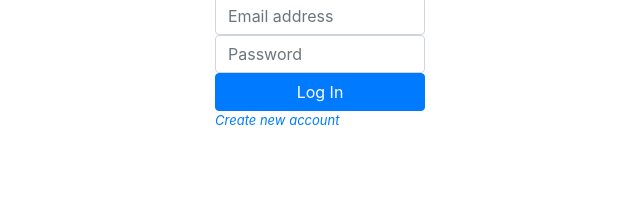
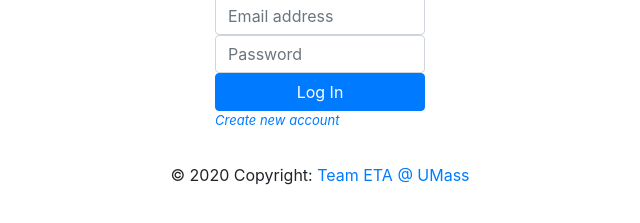
Before and after one commit to KSilverman/cs326-final-eta, a website: page static/index.html in a window 1280 px wide. Shown: the part 253-476 px from the top of the page, without its empty margins (320-960 px from the left). Drawn offline with nearby package versions, Linux system fonts and the light colour scheme.

Commit message:
added footer to login page and created empty milestone1 markdown file

```diff
--- a/static/index.html
+++ b/static/index.html
@@ -29,6 +29,12 @@
 			<div class="col"><p style="font-size: small; text-align: left;"><a href="index.html"><em>Create new account</em></a></p></div></div>
 		</div>
 
+		<div class="row">
+			<div class="col py-3 mb-2 text-center footer-copyright">
+				© 2020 Copyright:<a href="#"> Team ETA @ UMass</a>
+			</div>
+		</div>
+
 	</div>
 
 	<script src="https://code.jquery.com/jquery-3.4.1.slim.min.js" integrity="sha384-J6qa4849blE2+poT4WnyKhv5vZF5SrPo0iEjwBvKU7imGFAV0wwj1yYfoRSJoZ+n" crossorigin="anonymous"></script>
```
Also changed, not shown: docs/milestone1.md (added).
